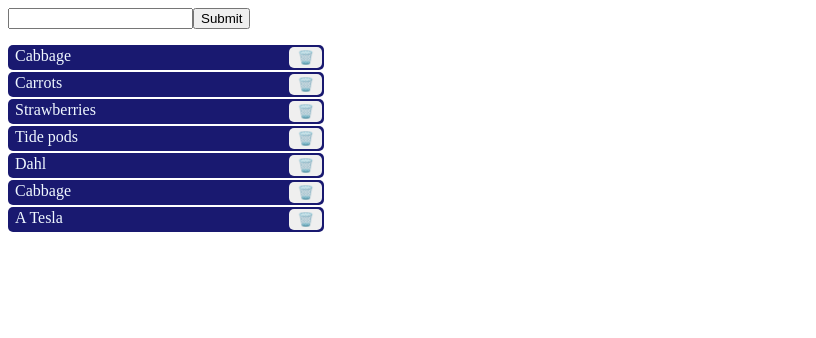
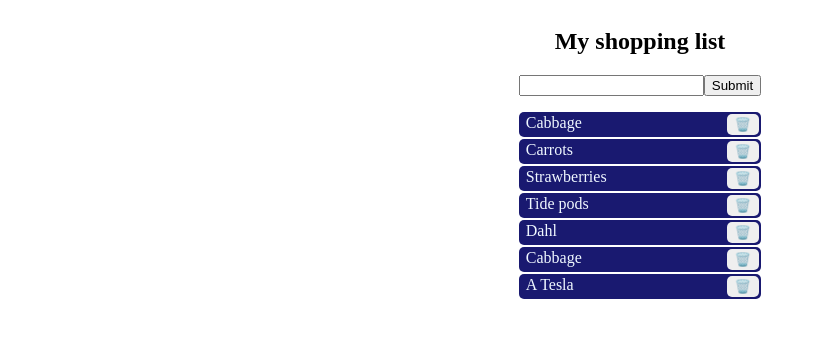
Before and after one commit to TID-ITU/listworld, a React (Create React App) app: page / in a window 1280 px wide. Shown: the top 338 px of the page, without its empty margins (0-816 px from the left). Built offline with nearby package versions, Linux system fonts and the light colour scheme.

Commit message:
Prepped for conditional rendering recording

```diff
--- /dev/null
+++ b/src/App.css
@@ -0,0 +1,4 @@
+.App {
+    display: flex;
+    justify-content: center;
+}
--- a/src/App.js
+++ b/src/App.js
@@ -1,9 +1,10 @@
-import ProductList from "./components/ProductList/ProductList";
+import "./App.css"
+import List from "./components/List/List";
 
 function App() {
   return (
     <div className="App">
-      <ProductList />
+      <List name="My shopping list" />
     </div>
   );
 }
--- /dev/null
+++ b/src/components/List/List.css
@@ -0,0 +1,26 @@
+.list-wrapper {
+    width: 25%;
+    min-width: 170px;
+    display: flex;
+    flex-direction: column;
+    align-items: center;
+}
+
+.list {
+    padding: 0;
+}
+
+.input-form {
+    display: flex;
+    justify-content: space-between;
+    width: 100%;
+}
+
+.input-field {
+    width: 80%;
+}
+
+.hide-button {
+    width: 60%;
+    margin-bottom: 5px;
+}
--- /dev/null
+++ b/src/components/List/List.js
@@ -0,0 +1,50 @@
+import { useState } from "react";
+import ListItem from "../ListItem/ListItem";
+import "./List.css";
+
+const List = ({name}) => {
+
+  const [input, setInput] = useState("");
+  const [list, setList] = useState([
+    "Cabbage",
+    "Carrots",
+    "Strawberries",
+    "Tide pods",
+    "Dahl",
+    "Cabbage",
+    "A Tesla",
+  ]);
+
+  function handleChange(event) {
+    setInput(event.target.value);
+  }
+
+  function handleSubmit(event) {
+    event.preventDefault();
+    setList((prevState) => [...prevState, input]);
+    setInput("");
+  }
+
+  function deleteItem(index) {
+    setList( prevState => [...prevState.filter( (item, i) => i !== index )])
+  }
+
+  return (
+    <div className="list-wrapper">
+      <h2>{name}</h2>
+      <div className="list-content">
+        <form className="input-form" onSubmit={handleSubmit}>
+          <input className="input-field" type="text" value={input} onChange={handleChange} />
+          <input className="submit-button" type="submit" />
+        </form>
+        <ul className="list">
+          {list.map((item, index) => (
+            <ListItem key={index} item={item} index={index} deleteItem={deleteItem} />
+            ))}
+        </ul>
+      </div>
+    </div>
+  );
+};
+
+export default List;
--- a/src/components/ProductList/ProductList.css
+++ /dev/null
@@ -1,13 +0,0 @@
-.list-wrapper {
-    width: 25%;
-    min-width: 170px;
-}
-
-.list {
-    padding: 0;
-}
-
-.input-form {
-    display: flex;
-    justify-content: space-between;
-}
--- a/src/components/ProductList/ProductList.js
+++ /dev/null
@@ -1,46 +0,0 @@
-import { useState } from "react";
-import ListItem from "../ListItem/ListItem";
-import "./ProductList.css";
-
-const ProductList = () => {
-  const [input, setInput] = useState("");
-  const [productList, setProductList] = useState([
-    "Cabbage",
-    "Carrots",
-    "Strawberries",
-    "Tide pods",
-    "Dahl",
-    "Cabbage",
-    "A Tesla",
-  ]);
-
-  function handleChange(event) {
-    setInput(event.target.value);
-  }
-
-  function handleSubmit(event) {
-    event.preventDefault();
-    setProductList((prevState) => [...prevState, input]);
-    setInput("");
-  }
-
-  function deleteItem(index) {
-    setProductList( prevState => [...prevState.filter( (item, i) => i !== index )])
-  }
-
-  return (
-    <div className="list-wrapper">
-      <form onSubmit={handleSubmit}>
-        <input type="text" value={input} onChange={handleChange} />
-        <input type="submit" />
-      </form>
-      <ul className="list">
-        {productList.map((item, index) => (
-          <ListItem key={index} item={item} index={index} deleteItem={deleteItem} />
-        ))}
-      </ul>
-    </div>
-  );
-};
-
-export default ProductList;
```
